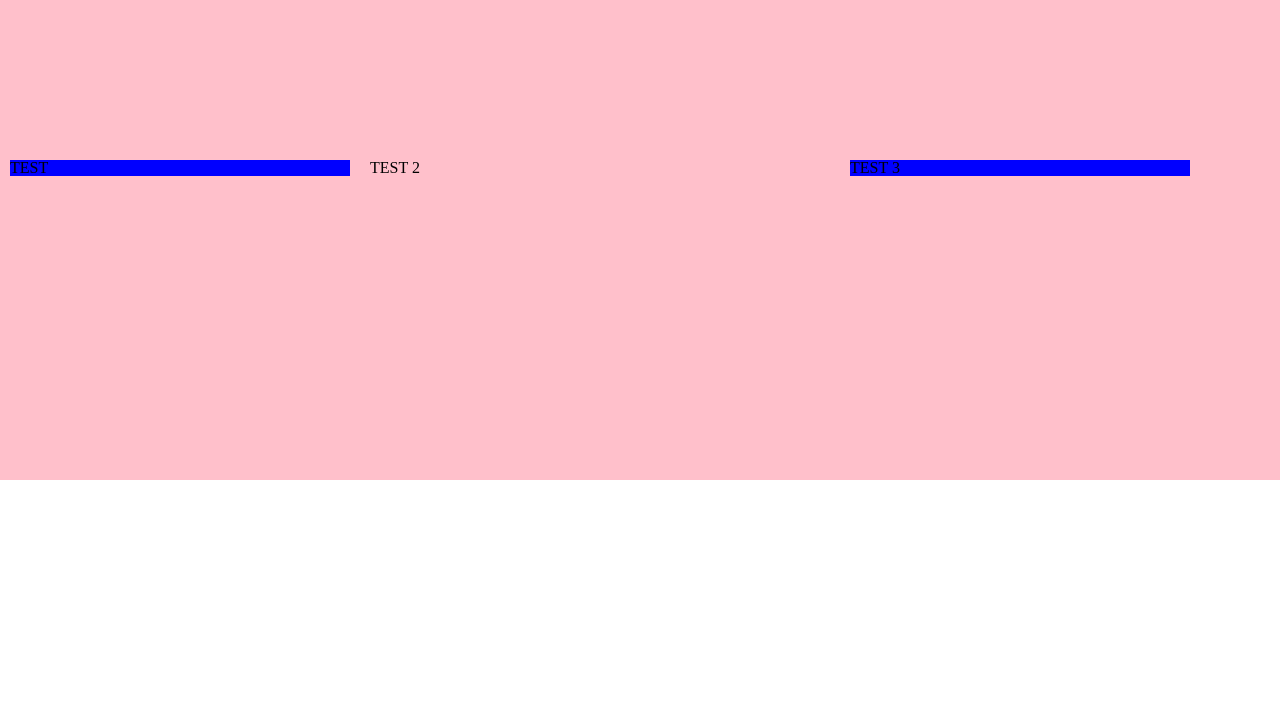
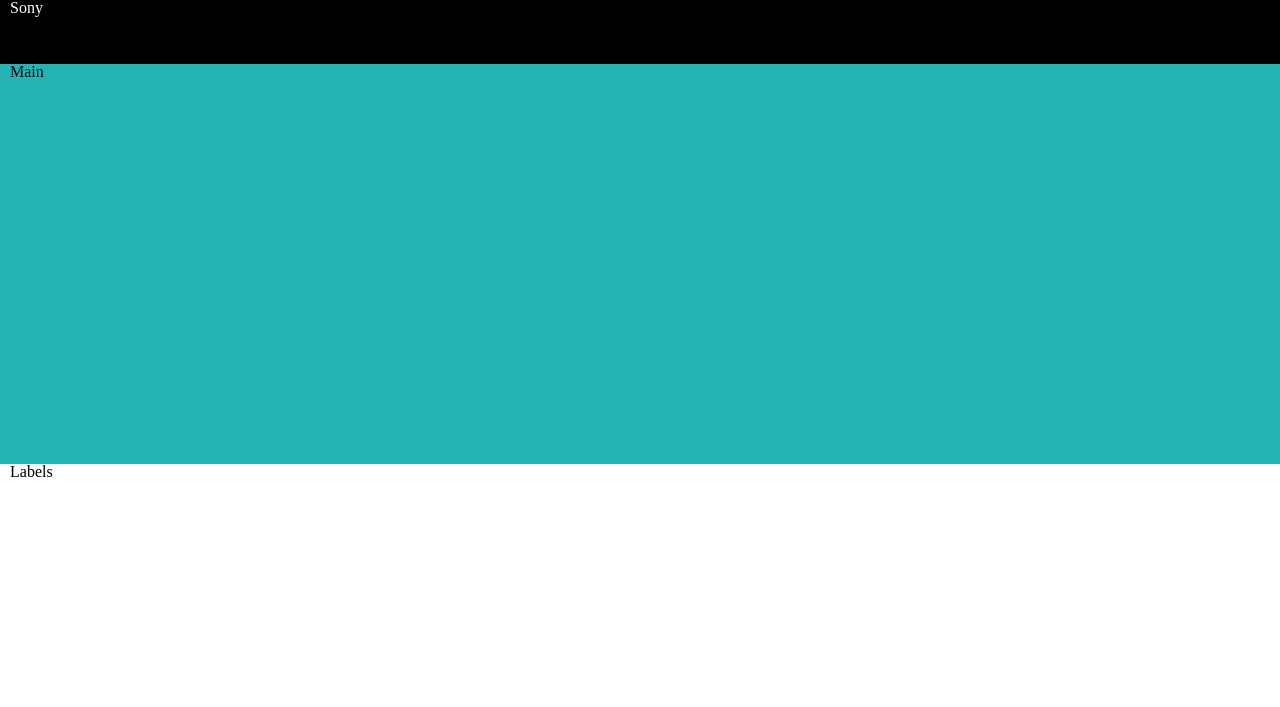
Before and after one commit to erinjaym/framework, a plain HTML site: page index.html in a window 1280 px wide. Shown: the top 707 px of the page. Drawn offline with Linux system fonts and the light colour scheme.

Commit message:
Started sony page recreation.

```diff
--- a/framework.css
+++ b/framework.css
@@ -83,7 +83,6 @@ body {
     width: 220px
   }
   .container_12 .grid_3 {
-    background-color: blue;
     width: 340px
   }
   .container_12 .grid_4 {
@@ -114,8 +113,25 @@ body {
     width: 1420px
   }
 
-  .row {
+  .header-row {
+    background-color: black;
+    height: 8vh;
+    width: 100vw;
+    }
+
+  .little-row {
   background-color: pink;
-  height: 20vh;
+  height: 15vh;
   width: 100vw;
   }
+
+  .med-row{
+    height: 30vh;
+    width: 100vw;
+  }
+
+  .big-row{
+    background-color: rgb(36, 180, 180);
+    height: 50vh;
+    width: 100vw;
+  }
--- a/index.html
+++ b/index.html
@@ -1,18 +1,25 @@
 <!DOCTYPE html>
 <head>
     <link rel="stylesheet" href="framework.css">
+    <link rel="stylesheet" href="sony.css">
 </head>
 <body class="container_12">
-    <div id="row-test" class="row" >
-        <div id="test" class="grid_3">  </div>
-        <div id="test" class="grid_4">  </div>
-        <div id="test" class="grid_3">  </div>
+    <div id="row-test" class="header-row" >
+        <div id="header" class="grid_12">
+        <div id="title" class="navbar">Sony</div>
+        </div>
+    </div>
+
+    <div id="row-test" class="big-row" >
+        <div id="header" class="grid_12">
+            <div id="title" class="">Main</div>
+        </div>
+    </div>
+
+     <div id="row-test" class="med-row" >
+        <div id="test" class="grid_6"> Labels</div>
      </div>
-     <div id="row-test" class="row" >
-        <div id="test" class="grid_3"> TEST </div>
-        <div id="test" class="grid_4"> TEST 2 </div>
-        <div id="test" class="grid_3"> TEST 3 </div>
-     </div>
+
      <div id="row-test" class="row" >
         <div id="test" class="grid_3"> </div>
         <div id="test" class="grid_4">  </div>
--- /dev/null
+++ b/sony.css
@@ -0,0 +1,16 @@
+.navbar {
+background-color: black;
+color: white;
+font-weight: 1em;
+}
+
+.main {
+
+
+
+}
+
+.news-section{
+
+
+}
```
